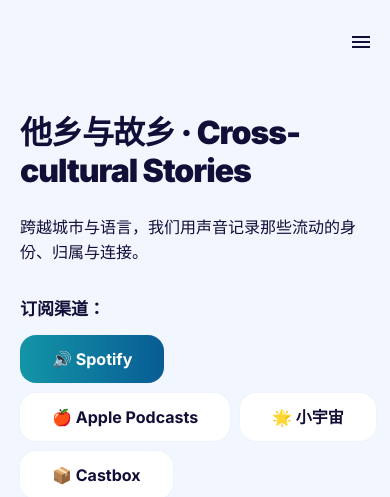
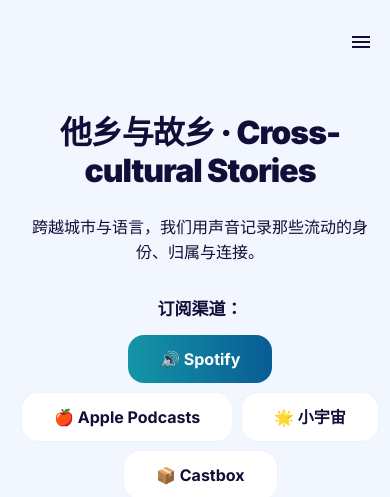
Before and after one commit to Ray2024Ray/cross-cultural-stories-website, a Jekyll site: the page built from site/index.md, in a window 390 px wide. Shown: the top 497 px of the page. Built offline with Jekyll 4.4.1, drawn with Linux system fonts in a browser that asks for light colours; grey boxes are pictures that could not be loaded.

Commit message:
Enhance styling for hero and subscription sections

```diff
--- a/site/_includes/head.html
+++ b/site/_includes/head.html
@@ -48,6 +48,28 @@
       align-items: center;
       gap: 8px;
     }
+
+    /* 让整个 Hero 居中、更紧凑 */
+    .c-hero__inner { align-items: center; gap: 20px; }
+    .c-hero__left { text-align: center; margin-left: auto; margin-right: auto; }
+    .c-hero__right { display: flex; justify-content: center; }
+
+    /* 标题在宽屏上一行显示，不换行；小屏允许换行避免溢出 */
+    @media (min-width: 768px) {
+      .c-hero__title { white-space: nowrap; }
+    }
+
+    /* 标题稍微收一点，减少换行概率（也更像 demo） */
+    .c-hero__title { font-size: clamp(32px, 5vw, 44px); }
+
+    /* 订阅按钮居中 */
+    .subscribe-section { text-align: center; }
+    .subscribe-buttons { justify-content: center; }
+
+    /* 卡片区块整体居中感更强（可选） */
+    .section__info .section__head { justify-content: center; gap: 16px; }
+    .section__description { margin-left: auto; margin-right: auto; text-align: center; }
+
   </style>
 
 
```
